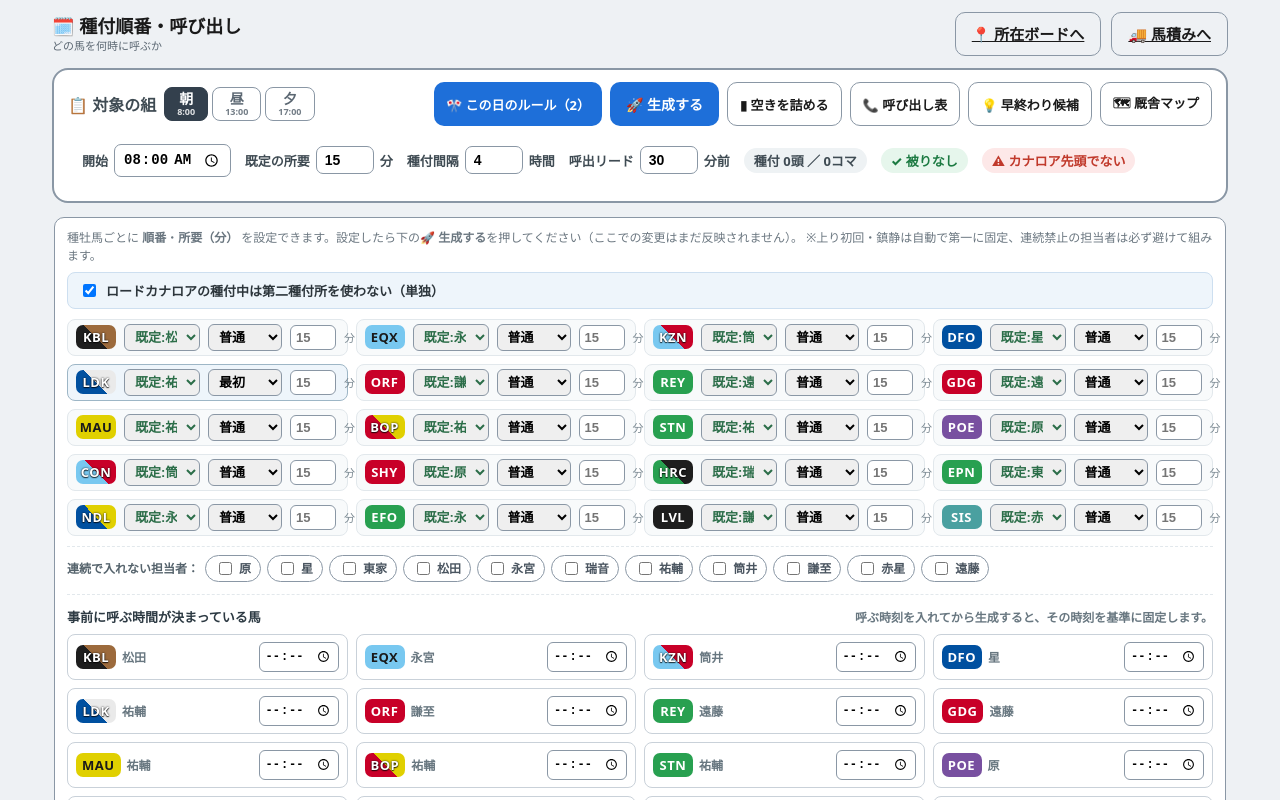
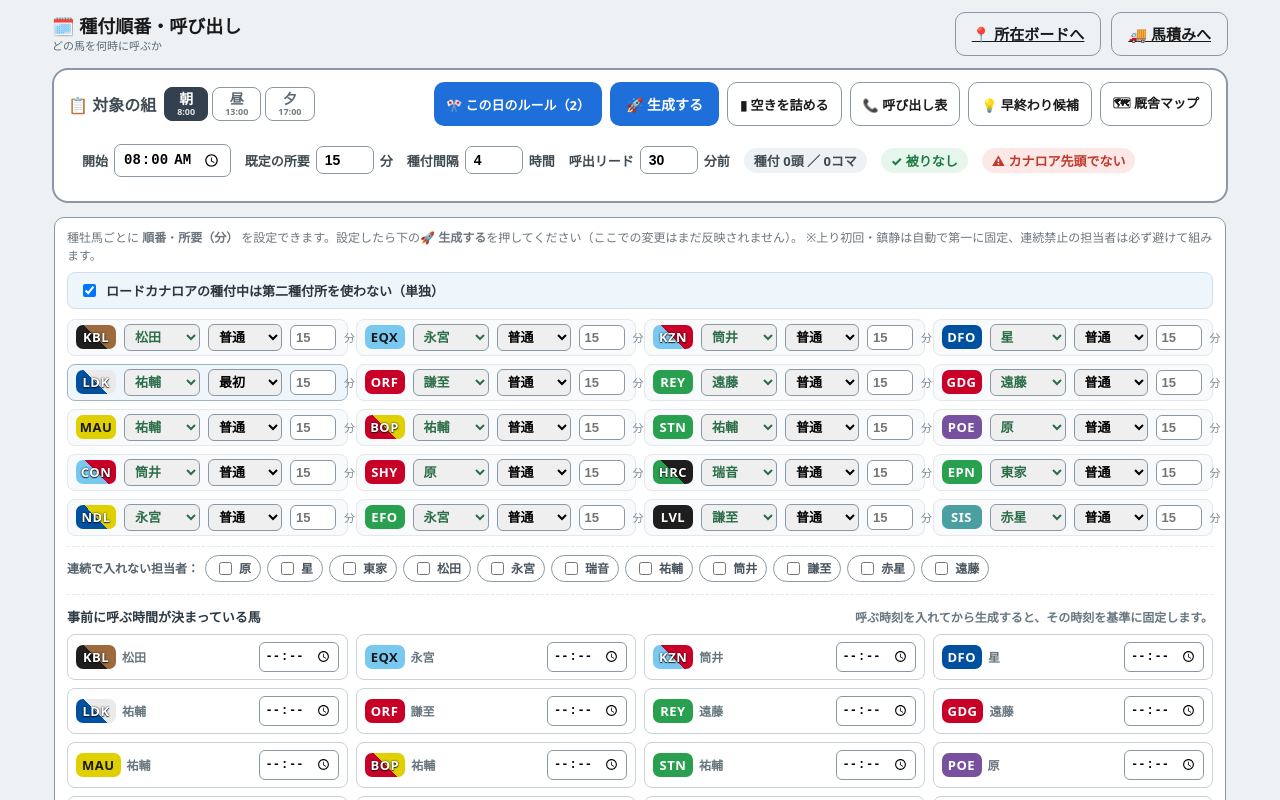
Before and after one commit to kitsunefox-code/umatsumi-yard, a Next.js app: page /schedule in a window 1280 px wide. Shown: the top 800 px of the page. Built offline with nearby package versions, Linux system fonts and the light colour scheme.

Commit message:
種付順番: 担当選択の既定表記を削除

```diff
--- a/app/schedule/page.tsx
+++ b/app/schedule/page.tsx
@@ -647,7 +647,7 @@ export default function SchedulePage() {
                   title="担当を変更"
                 >
                   <option value="__default">
-                    既定{groomOf(c) ? `:${groomOf(c)}` : ""}
+                    {groomOf(c) || "担当なし"}
                   </option>
                   <option value="">担当なし</option>
                   {allGrooms.map((g) => (
```
